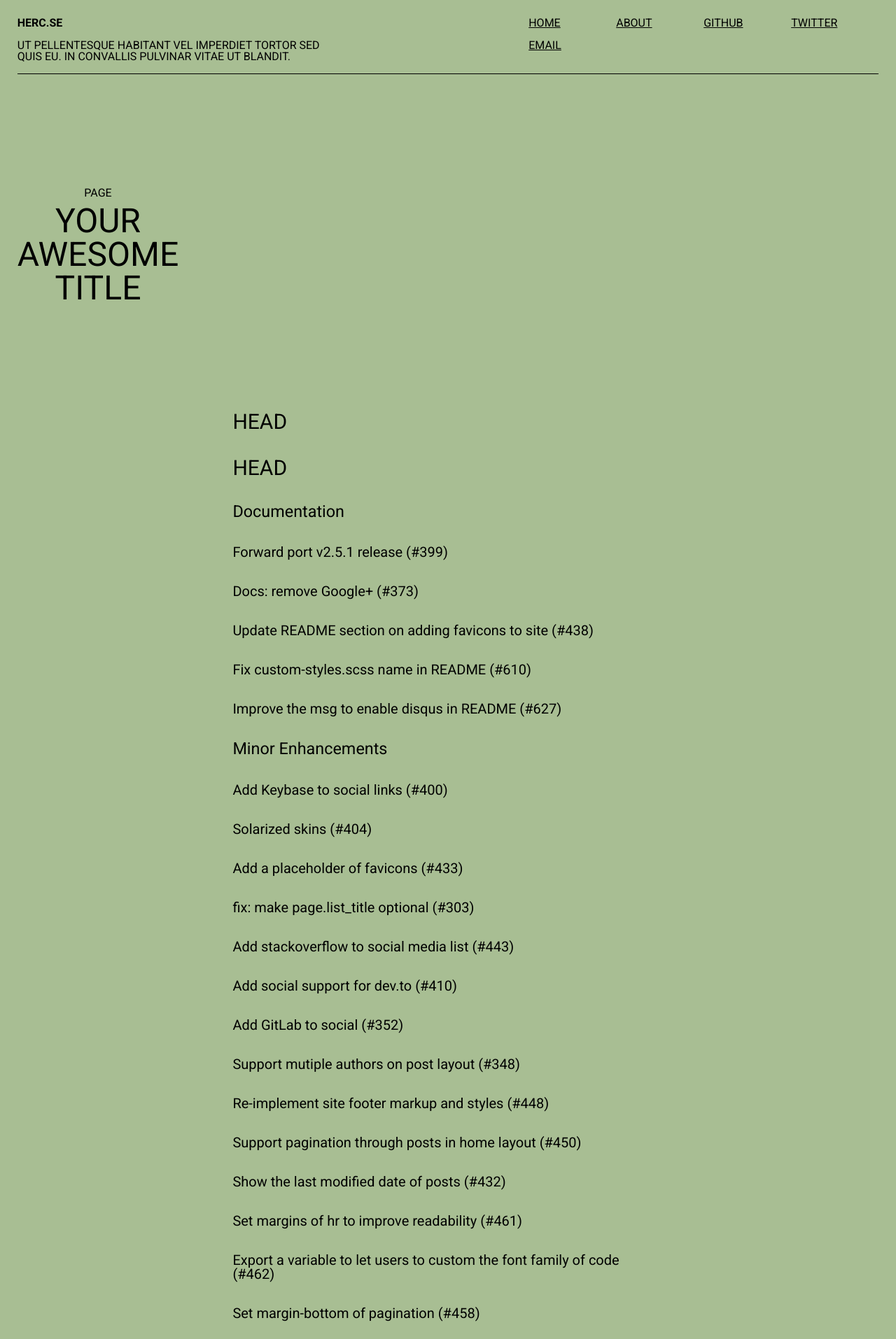
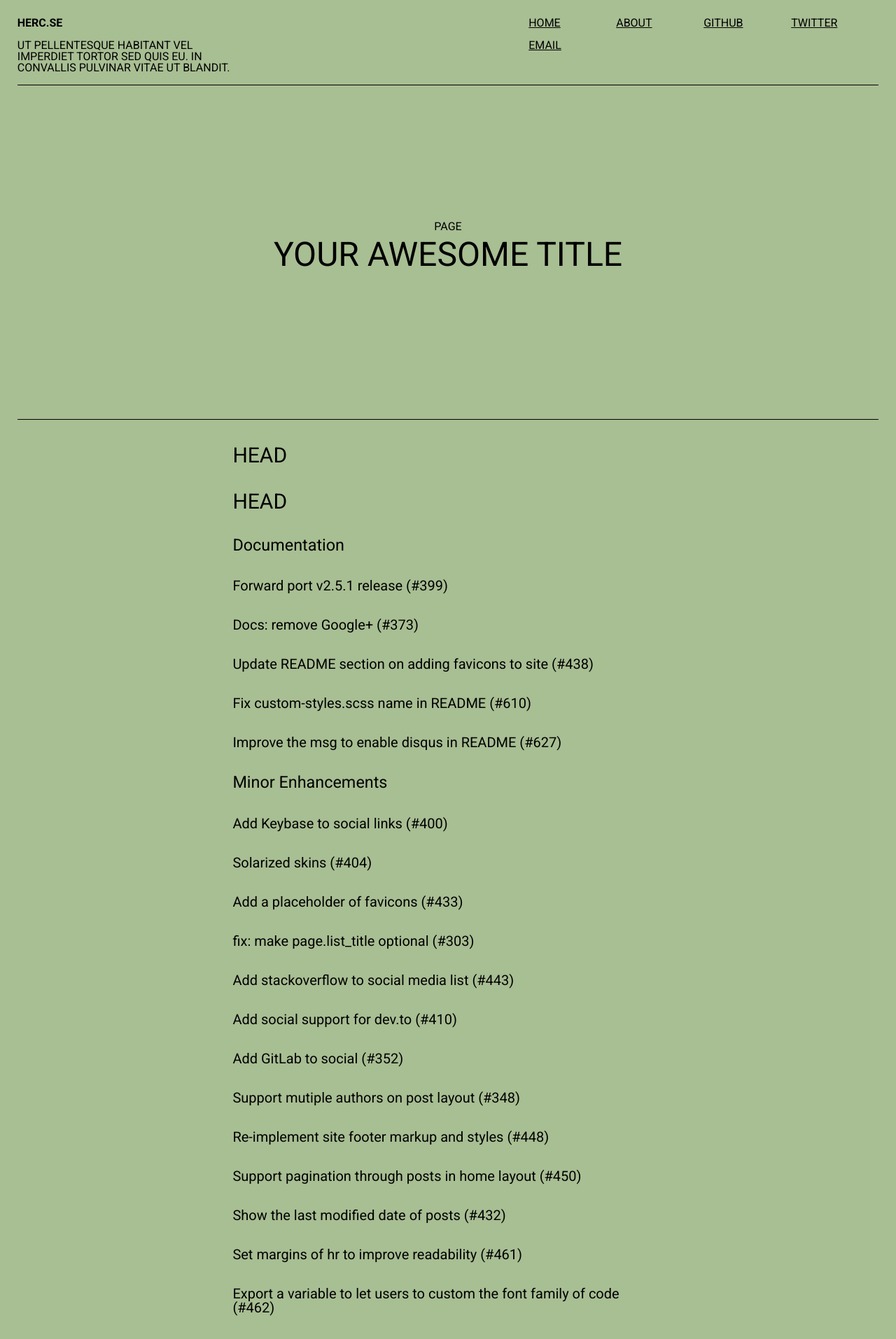
Before and after one commit to hercse/developers-pages-jekyll-theme, a Jekyll site: the page built from History.markdown, in a window 1280 px wide. Shown: the top 1914 px of the page at 70% size. Built offline with Jekyll 4.4.1, drawn with Linux system fonts in a browser that asks for light colours; our own code applies the rules of GitHub Pages for plain Markdown files.

Commit message:
fix typography

```diff
--- a/_includes/header.html
+++ b/_includes/header.html
@@ -14,6 +14,7 @@
         </div>
     </div>
     <div class="line g:1-21"></div>
+</div>
     <!-- page:layout__header -->
     <div class="page:layout__header d-flex">
         <div class="page:layout__header-title d-flex">
@@ -21,5 +22,7 @@
             <div class="large-headar">{{ site.title | escape }}</div>
         </div>
     </div>
+    <div class="d-flex" style="height: 3rem; align-content: center;">
+        <div class="line" style="width: 100%"></div>
+    </div>
     <!-- page:layout__header -->
-</div>
--- a/_layouts/default.html
+++ b/_layouts/default.html
@@ -7,7 +7,7 @@
 
     {%- include header.html -%}
     <div class="grid20">
-        <div class="page__container">
+        <div class="page__container g:1-21 m:g:6-16">
             {{ content }}
         </div>
     </div>
```
Also changed, not shown: assets/css/style.css.
